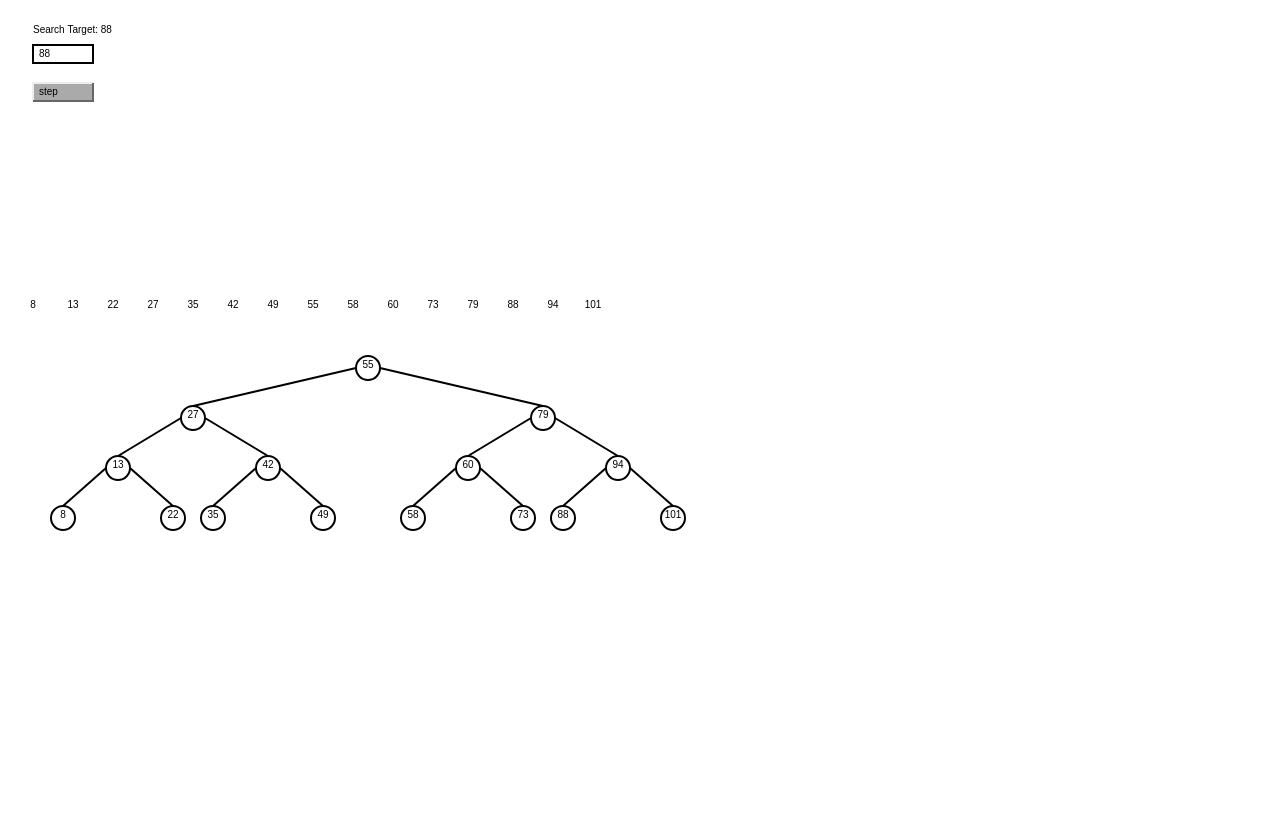
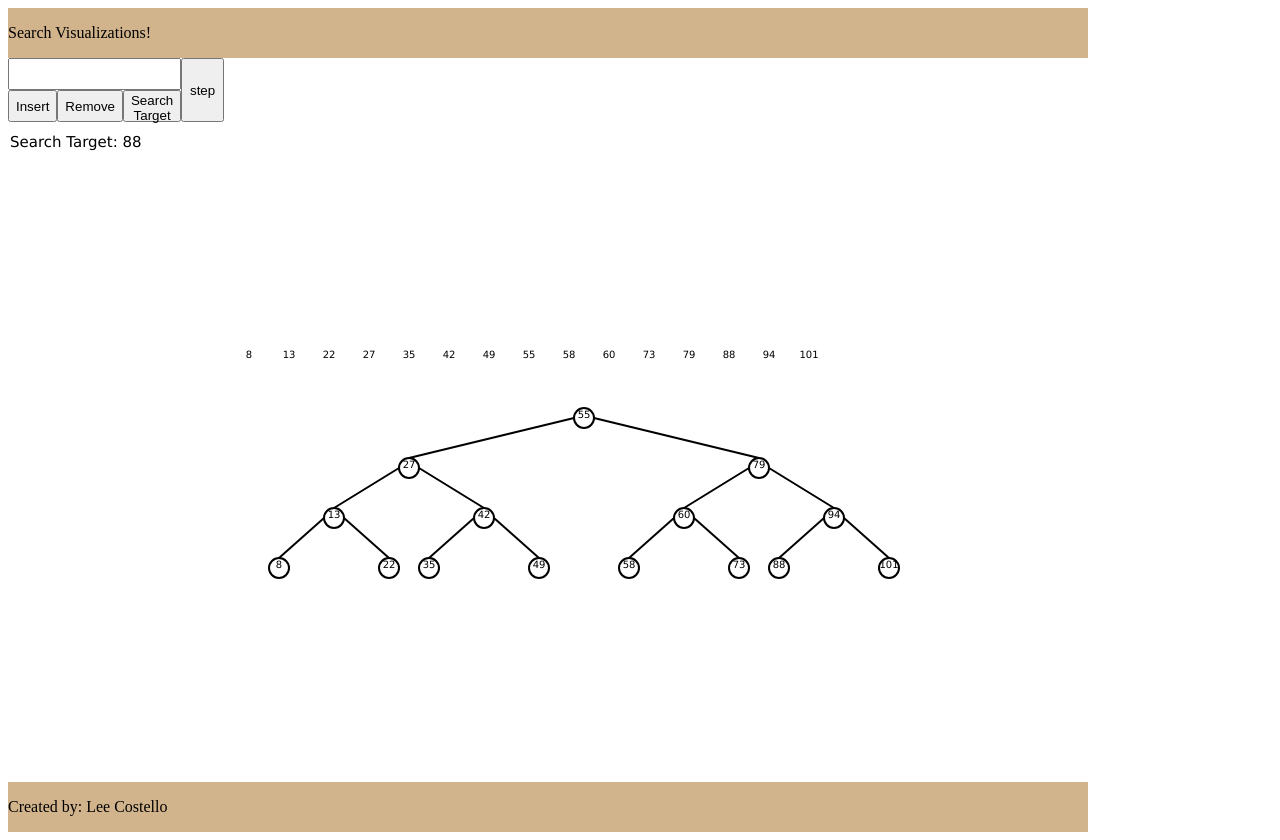
Before and after one commit to 8888/searchVisualizations, a plain HTML site: page index.html in a window 1280 px wide. Before the commit the page ends 800 px from the top, so only its background shows below. Drawn offline with Linux system fonts and the light colour scheme.

Commit message:
initial ui refactoring, moved buttons from canvas to html elements

```diff
--- /dev/null
+++ b/index.css
@@ -0,0 +1,50 @@
+.grid-container {
+    max-width: 1080px;
+    display: grid;
+    grid-template-columns: 1fr 4fr;
+    grid-auto-rows: auto;
+}
+
+.top-bar {
+    background: tan;
+    grid-column-start: 1;
+    grid-column-end: 3;
+}
+
+.side-bar {
+    /* background: wheat; */
+    grid-row-start: 2;
+    grid-column-start: 1;
+    grid-column-end: 2;
+    display: grid;
+    grid-template-columns: repeat(4, 1fr);
+    grid-auto-rows: 2em;
+}
+
+#side-bar-input {
+    grid-column-start: 1;
+    grid-column-end: 4;
+}
+
+#side-bar-step {
+    grid-column-start: 4;
+    grid-row-start: 1;
+    grid-row-end: 3;
+}
+
+.main-canvas-container {
+    /* background: floralwhite; */
+    grid-column-start: 2;
+    grid-column-end: auto;
+}
+
+.side-canvas-container {
+    grid-column-start: 1;
+    grid-column-end: 5;
+}
+
+.bottom-bar {
+    background: tan;
+    grid-column-start: 1;
+    grid-column-end: 3;
+}
--- a/index.html
+++ b/index.html
@@ -3,9 +3,42 @@
     <head>
         <meta charset="UTF-8">
         <title>Search Visualizations</title>
+        <link rel="stylesheet" type="text/css" href="index.css">
     </head>
     <body>
-        <canvas id="canvasElement" width="720" height="720" oncontextmenu="return false;" style="outline: none;"></canvas>
+        <div class="grid-container">
+            <div class="top-bar">
+                <p>Search Visualizations!</p>
+            </div>
+            <div class="side-bar">
+                <input id="side-bar-input" type="number">
+                <button id="side-bar-step" type="button">step</button>
+                <button type="button">Insert</button>
+                <button type="button">Remove</button>
+                <button id="side-bar-search-target" type="button">Search Target</button>
+                <div class="side-canvas-container">
+                    <canvas
+                        id="sideCanvasElement"
+                        width="360"
+                        height="540"
+                        oncontextmenu="return false;"
+                        style="outline: none;">
+                    </canvas>
+                </div>
+            </div>
+            <div class="main-canvas-container">
+                <canvas
+                    id="mainCanvasElement"
+                    width="720"
+                    height="720"
+                    oncontextmenu="return false;"
+                    style="outline: none;">
+                </canvas>
+            </div>
+            <div class="bottom-bar">
+                <p>Created by: Lee Costello</p>
+            </div>
+        </div>
         <script type="module" src="index.js"></script>
     </body>
 </html>
--- a/index.js
+++ b/index.js
@@ -3,102 +3,57 @@
 import { binarySearch } from './search.js';
 import * as bst from './binarySearchTree.js';
 
-const canvas = document.getElementById('canvasElement');
-canvas.tabIndex = 0;
-canvas.focus();
-// canvas parameters
-const canvasWidth = canvas.width;
-const canvasHeight = canvas.height;
-const canvasBounds = canvas.getBoundingClientRect();
-const ctx = canvas.getContext('2d');
+const mainCanvas = document.getElementById('mainCanvasElement');
+const sideCanvas = document.getElementById('sideCanvasElement');
+mainCanvas.tabIndex = 0;
+mainCanvas.focus();
+// mainCanvas parameters
+const mainCanvasWidth = mainCanvas.width;
+const mainCanvasHeight = mainCanvas.height;
+const mainCanvasBounds = mainCanvas.getBoundingClientRect();
+const mainCtx = mainCanvas.getContext('2d');
+// sideCanvas parameters
+const sideCanvasWidth = sideCanvas.width;
+const sideCanvasHeight = sideCanvas.height;
+const sideCanvasBounds = sideCanvas.getBoundingClientRect();
+const sideCtx = sideCanvas.getContext('2d');
 
 // drawing sizes
 const margin = 25;
-const fontSize = 12;
-
-// mouse location
-let mouseX = null;
-let mouseY = null;
+const fontSize = 10;
 
 // temporary values
 const searchField = [8,13,22,27,35,42,49,55,58,60,73,79,88,94,101];
 let searchTarget = 88;
 let searchPath = [];
 const searchTree = bst.balance(bst.createFromArray(searchField));
+let step = -1;
 
-// input box
-let searchTargetInputFocus = false;
-
-// step button
-let stepText = 'step';
-let step = -1;
-let stepButtonClicked = false;
+const getUserInput = (reset = false) => {
+    // gets value from user input box
+    // resets value if true
+    const value = document.getElementById('side-bar-input').value;
+    if (reset) {
+        document.getElementById('side-bar-input').value = '';
+    }
+    return parseInt(value);
+};
 
 function init() {
-    // user input
-    canvas.addEventListener('mousemove', function(event) {
-        mouseX = event.clientX - canvasBounds.left;
-        mouseY = event.clientY - canvasBounds.top;
-    });
-
-    canvas.addEventListener('mousedown', function(event) {
-        if (event.button === 0) { // left click
-            // check if input box was clicked
-            if (
-                mouseX >= margin &&
-                mouseX <= margin + fontSize * 5 &&
-                mouseY >= margin + fontSize &&
-                mouseY <= margin + fontSize + fontSize * 1.5
-            ) {
-                searchTargetInputFocus = true;
-            } else {
-                searchTargetInputFocus = false;
-            }
-            // check if step button was clicked
-            if (
-                mouseX >= margin &&
-                mouseX <= margin + fontSize * 5 &&
-                mouseY >= margin * 3 &&
-                mouseY <= (margin * 3) + (fontSize * 1.5)
-            ) {
-                stepButtonClicked = true;
-            }
+    // create event listeners
+    document.getElementById('side-bar-step').addEventListener('click', () => {
+        if (step < searchPath.length - 1) {
+            step += 1;
+        } else {
+            step = -1;
         }
     });
 
-    canvas.addEventListener('mouseup', function(event) {
-        if (event.button === 0) { // release left click
-            if (stepButtonClicked) {
-                stepButtonClicked = false;
-                if (stepText == 'step') {
-                    step += 1;
-                    if (step == searchPath.length - 1) {
-                        stepText = 'reset';
-                    }
-                } else {
-                    // stepText == 'reset'
-                    stepText = 'step';
-                    step = -1;
-                }
-            }
-        }
-    });
-
-    canvas.addEventListener('keydown', function(event) {
-        if (searchTargetInputFocus) {
-            // reset search
-            stepText = 'step';
+    document.getElementById('side-bar-search-target').addEventListener('click', () => {
+        const value = getUserInput(true);
+        if (value) {
+            searchTarget = value;
             step = -1;
-            if (event.keyCode >= 48 && event.keyCode <= 57) {
-                // 0-9 is keycode 48-57
-                searchTarget = parseInt(searchTarget.toString() + (event.keyCode - 48).toString(), 10);
-            } else if (event.keyCode >= 96 && event.keyCode <= 105) {
-                // numpad 0-9 is keycode 96-105
-                searchTarget = parseInt(searchTarget.toString() + (event.keyCode - 96).toString(), 10);
-            } else if (event.keyCode == 8) {
-                // backspace
-                searchTarget = Math.floor(searchTarget / 10);
-            }
         }
     });
 }
@@ -112,48 +67,31 @@ function display() {
     // portions are redrawn every frame even when they don't change
     // functions are redefined every frame
     // this is purely prototype at this point just to see how it will look
-    ctx.clearRect(0, 0, canvasWidth, canvasHeight);
-
-    ctx.fillStyle = '#000000'; // black
-    ctx.strokeStyle = '#000000';
-    ctx.font = fontSize.toString + 'px Verdana';
-    ctx.textAlign = 'start';
-    ctx.lineWidth = 2;
+    mainCtx.clearRect(0, 0, mainCanvasWidth, mainCanvasHeight);
+    sideCtx.clearRect(0, 0, sideCanvasWidth, sideCanvasHeight);
 
     // search target
-    ctx.fillText(
+    sideCtx.fillStyle = '#000000'; // black
+    sideCtx.font = (fontSize * 1.5).toString() + 'px Verdana';
+    sideCtx.fillText(
         'Search Target: ' + searchTarget.toString(),
-        margin,
+        2,
         margin
     );
-    ctx.strokeRect(margin, margin + fontSize, fontSize * 5, fontSize * 1.5);
-    ctx.fillText(searchTarget.toString(), margin + fontSize / 2, (margin + fontSize) + (fontSize * 1.5) - (fontSize * 0.5)); // rectY + rectHeight - 1/2 font
 
-    // step button
-    ctx.fillStyle = stepButtonClicked ? '#9a9a9a' : '#aaaaaa'; // medium dark gray : gray
-    ctx.fillRect(margin, margin * 3, fontSize * 5, fontSize * 1.5);
-    ctx.strokeStyle = stepButtonClicked ? '#666666' : '#eeeeee'; // dark gray: light gray
-    ctx.beginPath();
-    ctx.moveTo(margin + fontSize * 5, margin * 3);
-    ctx.lineTo(margin, margin * 3);
-    ctx.lineTo(margin, (margin * 3) + (fontSize * 1.5));
-    ctx.stroke();
-    ctx.strokeStyle = stepButtonClicked ? '#9a9a9a' : '#666666'; // medium gray : dark gray
-    ctx.beginPath();
-    ctx.moveTo(margin, (margin * 3) + (fontSize * 1.5));
-    ctx.lineTo(margin + fontSize * 5, (margin * 3) + (fontSize * 1.5));
-    ctx.lineTo(margin + fontSize * 5, margin * 3);
-    ctx.stroke();
-    ctx.fillStyle = '#000000'; // reset to black
-    ctx.fillText(stepText, margin + fontSize / 2, (margin * 3) + (fontSize * 1.5) - (fontSize * 0.5)); // rectY + rectHeight - 1/2 font
+    mainCtx.fillStyle = '#000000'; // black
+    mainCtx.strokeStyle = '#000000';
+    mainCtx.font = fontSize.toString() + 'px Verdana';
+    mainCtx.textAlign = 'start';
+    mainCtx.lineWidth = 2;
 
     // draw the number field
     const y = 300;
     const spacing = 40;
     for (let i = 0; i < searchField.length; i++) {
-        ctx.textAlign = 'center';
+        mainCtx.textAlign = 'center';
         const x = margin + (i * spacing);
-        ctx.fillText(searchField[i], x, y);
+        mainCtx.fillText(searchField[i], x, y);
     }
 
     // draw the search path
@@ -162,29 +100,29 @@ function display() {
         const x = margin + searchPath[i] * spacing; // x of number
         // draw line path
         // horizontal
-        ctx.strokeStyle = '#33cc33'; // green
-        ctx.beginPath();
-        ctx.moveTo(lineOriginX, lineOriginY + (i * spacing));
-        ctx.lineTo(x, lineOriginY + (i * spacing));
-        ctx.stroke();
+        mainCtx.strokeStyle = '#33cc33'; // green
+        mainCtx.beginPath();
+        mainCtx.moveTo(lineOriginX, lineOriginY + (i * spacing));
+        mainCtx.lineTo(x, lineOriginY + (i * spacing));
+        mainCtx.stroke();
         lineOriginX = x;
         // vertical part 1
-        ctx.beginPath();
-        ctx.moveTo(x, lineOriginY + (i * spacing));
-        ctx.lineTo(x, lineOriginY + (spacing * (i + 1))); // center is 1/2 fontSize and radius is fontSize
-        ctx.stroke();
+        mainCtx.beginPath();
+        mainCtx.moveTo(x, lineOriginY + (i * spacing));
+        mainCtx.lineTo(x, lineOriginY + (spacing * (i + 1))); // center is 1/2 fontSize and radius is fontSize
+        mainCtx.stroke();
         // change color if this is an incorrect path
-        ctx.strokeStyle = searchField[searchPath[i]] == searchTarget ? '#33cc33' : '#cc0000'; // red
+        mainCtx.strokeStyle = searchField[searchPath[i]] == searchTarget ? '#33cc33' : '#cc0000'; // red
         // vertical part 2
-        ctx.beginPath();
-        ctx.moveTo(x, lineOriginY + (spacing * (i + 1)));
-        ctx.lineTo(x, y - (fontSize * 1.5)); // center is 1/2 fontSize and radius is fontSize
-        ctx.stroke();
+        mainCtx.beginPath();
+        mainCtx.moveTo(x, lineOriginY + (spacing * (i + 1)));
+        mainCtx.lineTo(x, y - (fontSize * 1.5)); // center is 1/2 fontSize and radius is fontSize
+        mainCtx.stroke();
         // draw outline circle
-        ctx.beginPath();
-        ctx.arc(x, y - (fontSize/2), fontSize, 0, 2 * Math.PI);
+        mainCtx.beginPath();
+        mainCtx.arc(x, y - (fontSize/2), fontSize, 0, 2 * Math.PI);
         // this centers the circle on the font
-        ctx.stroke();
+        mainCtx.stroke();
     }
 
     let lineOriginX = margin + searchPath[0] * spacing; // center number is first
@@ -198,30 +136,30 @@ function display() {
     // draw the binary search tree
     function drawBst(tree, x, y, layerSpacing, height) {
         // draw current node
-        ctx.strokeStyle = '#000000'; // black
-        ctx.lineWidth = 2;
-        ctx.fillText(tree.k, x, y);
-        ctx.beginPath();
+        mainCtx.strokeStyle = '#000000'; // black
+        mainCtx.lineWidth = 2;
+        mainCtx.fillText(tree.k, x, y);
+        mainCtx.beginPath();
         if (step !== -1 && searchPath[step] === tree.v) {
             // currently searching on this node
-            ctx.strokeStyle = '#0061ff'; // blue
-            ctx.lineWidth = 4;
+            mainCtx.strokeStyle = '#0061ff'; // blue
+            mainCtx.lineWidth = 4;
         }
-        ctx.arc(x, y, fontSize, 0, 2 * Math.PI);
-        ctx.stroke();
+        mainCtx.arc(x, y, fontSize, 0, 2 * Math.PI);
+        mainCtx.stroke();
         // reset values
-        ctx.strokeStyle = '#000000';
-        ctx.lineWidth = 2;
+        mainCtx.strokeStyle = '#000000';
+        mainCtx.lineWidth = 2;
         // parents draw lines to their children
         // then recursively draw lower nodes
         if (tree.l) {
-            ctx.beginPath();
-            ctx.moveTo(x - fontSize, y); // x - radius
-            ctx.lineTo(
+            mainCtx.beginPath();
+            mainCtx.moveTo(x - fontSize, y); // x - radius
+            mainCtx.lineTo(
                 x - layerSpacing - (Math.pow(5, height)), // childX center
                 y + layerSpacing - fontSize // childY - radius
             );
-            ctx.stroke();
+            mainCtx.stroke();
             drawBst(
                 tree.l,
                 x - layerSpacing - (Math.pow(5, height)),
@@ -231,13 +169,13 @@ function display() {
             );
         }
         if (tree.r) {
-            ctx.beginPath();
-            ctx.moveTo(x + fontSize, y); // x + radius
-            ctx.lineTo(
+            mainCtx.beginPath();
+            mainCtx.moveTo(x + fontSize, y); // x + radius
+            mainCtx.lineTo(
                 x + layerSpacing + (Math.pow(5, height)), // childX center
                 y + layerSpacing - fontSize // childY - radius
             );
-            ctx.stroke();
+            mainCtx.stroke();
             drawBst(
                 tree.r,
                 x + layerSpacing + (Math.pow(5, height)),
```
